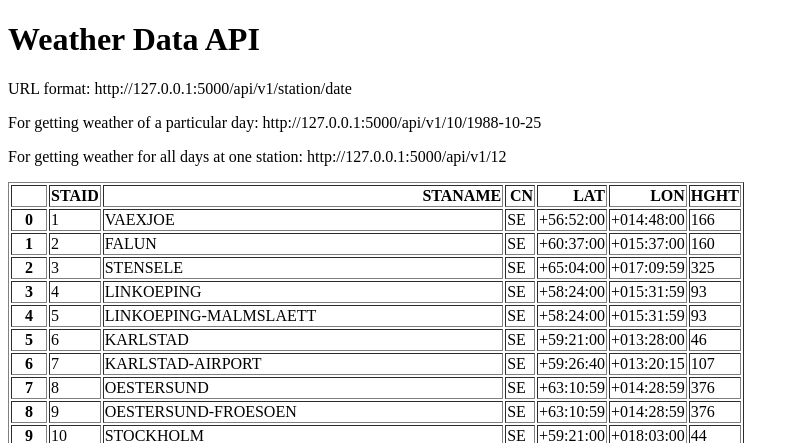
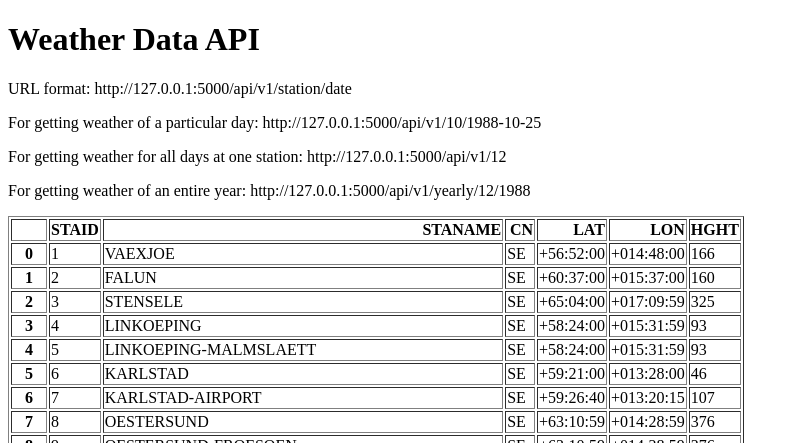
Before and after one commit to ggwellplayed4101/app6_your_weather_api, a Flask app: page / in a window 1280 px wide. Shown: the top 443 px of the page, without its empty margins (0-799 px from the left). Run offline with Flask 3, Linux system fonts and the light colour scheme.

Commit message:
Added function to return yearly weather data

```diff
--- a/main.py
+++ b/main.py
@@ -50,19 +50,20 @@ def all_data(station):
     result = df.to_dict(orient="records")
     return result
 
-@app.route("/api/v1/<station>/<year>")
+@app.route("/api/v1/yearly/<station>/<year>")
 def yearly(station, year):
 
     # Construct the filename
     filename = f"data_small/TG_STAID{str(station).zfill(6)}.txt"
 
     try:
-        df = pd.read_csv(filename, skiprows=20, parse_dates=["    DATE"])
+        df = pd.read_csv(filename, skiprows=20)
     except FileNotFoundError:
         return {"error": "Station not found"}, 404
 
-    result = df.to_dict(orient="records")
-    return result
+    df["    DATE"] = df["    DATE"].astype(str)
+    result = df[df["    DATE"].str.startswith(str(year))]
+    return (result.to_dict(orient = "record"))
 
 
 if __name__ == "__main__":
--- a/templates/home.html
+++ b/templates/home.html
@@ -10,6 +10,7 @@
     <p>URL format: http://127.0.0.1:5000/api/v1/station/date</p>
     <p>For getting weather of a particular day: http://127.0.0.1:5000/api/v1/10/1988-10-25</p>
     <p>For getting weather for all days at one station: http://127.0.0.1:5000/api/v1/12</p>
+    <p>For getting weather of an entire year: http://127.0.0.1:5000/api/v1/yearly/12/1988 </p>
     <p>{{data|safe}}</p>
 
 </body>
```
